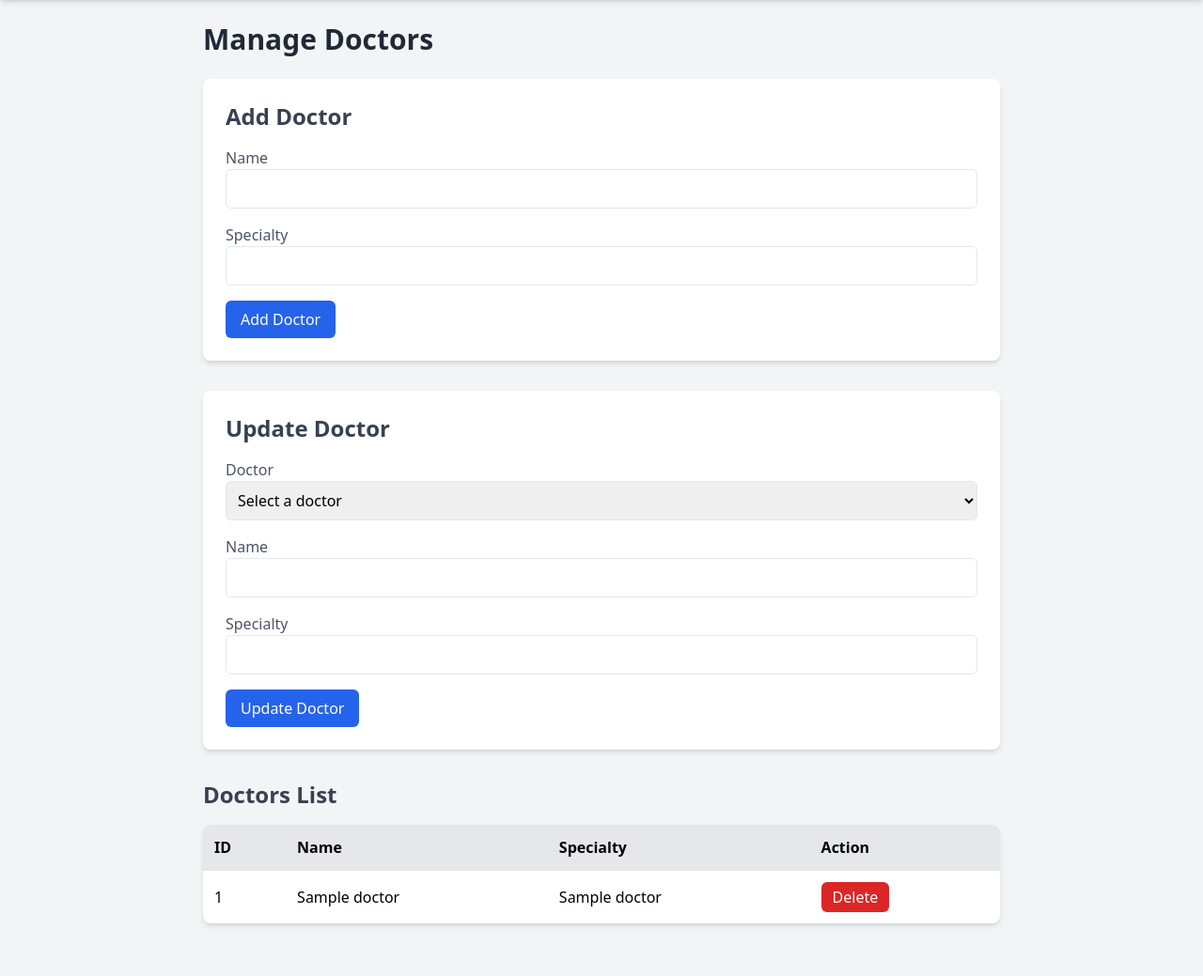
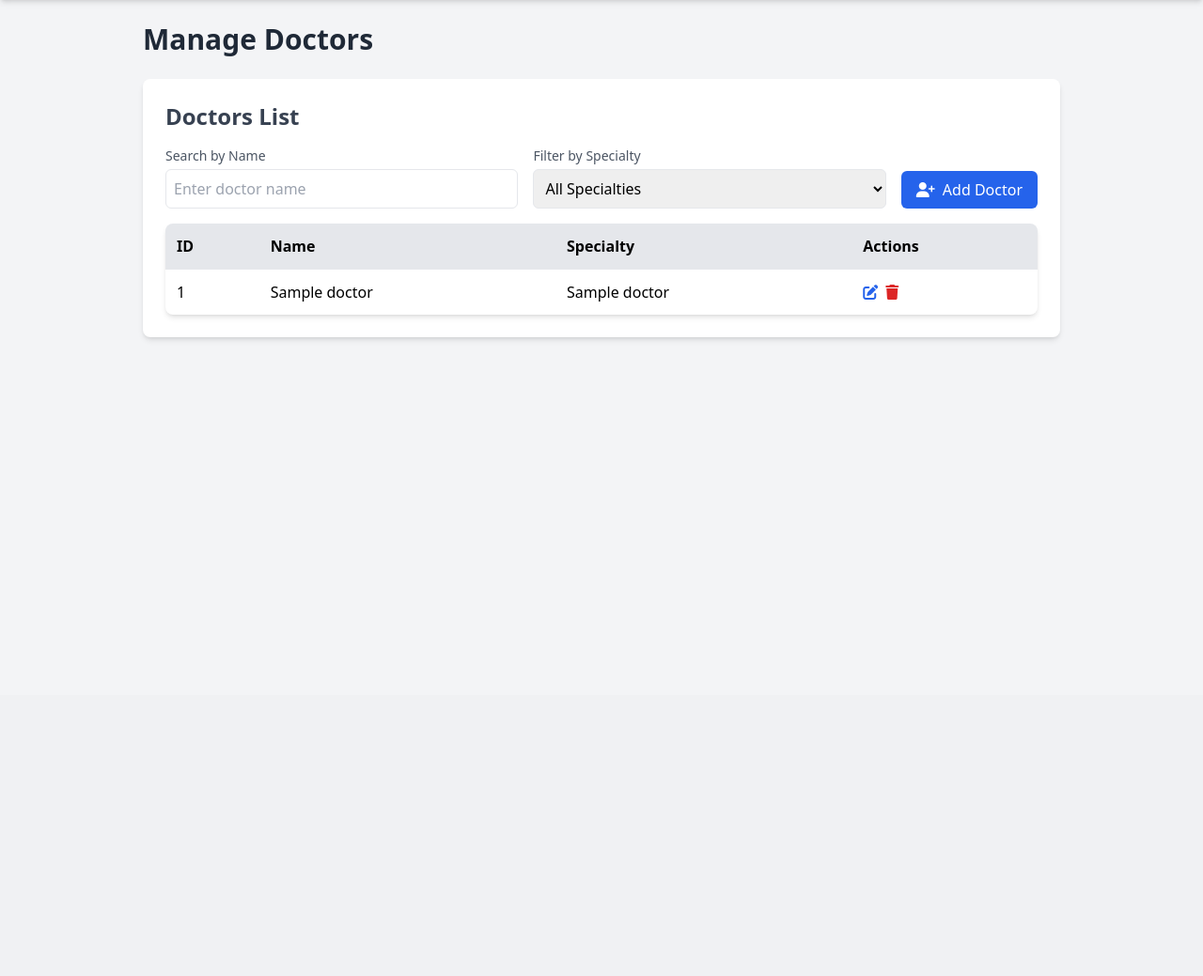
Before and after one commit to suraiyasultana826/Health, a FastAPI app: template templates/doctors.html in a window 1280 px wide. Shown: the part 60-1099 px from the top of the page at 94% size. After the commit the page ends 422 px from the top, so only its background shows below. Run offline with FastAPI, Linux system fonts and the light colour scheme; the template is opened without the code that fills it: most values are stand-ins (such as "Sample title", 1, 10 or a date in 2020); parts of the project's set-up code (start-up, migrations or seed data) failed here and were passed over; some libraries are stand-ins or nearby versions.

Commit message:
added modal system

```diff
--- a/static/scripts.js
+++ b/static/scripts.js
@@ -9,6 +9,27 @@ function showModal(message, type) {
 
 function closeModal() {
     document.getElementById('feedback-modal').style.display = 'none';
+}
+
+function openAddDoctorModal() {
+    document.getElementById('add-doctor-modal').style.display = 'block';
+}
+
+function closeAddDoctorModal() {
+    document.getElementById('add-doctor-modal').style.display = 'none';
+    document.getElementById('add-doctor-form').reset();
+}
+
+function openEditDoctorModal(id, name, specialty) {
+    document.getElementById('edit-doctor-id').value = id;
+    document.getElementById('edit-doctor-name').value = name;
+    document.getElementById('edit-doctor-specialty').value = specialty;
+    document.getElementById('edit-doctor-modal').style.display = 'block';
+}
+
+function closeEditDoctorModal() {
+    document.getElementById('edit-doctor-modal').style.display = 'none';
+    document.getElementById('edit-doctor-form').reset();
 }
 
 function validateForm(formId) {
@@ -42,8 +63,10 @@ async function submitForm(event, endpoint, formId, entity) {
         const result = await response.json();
         if (result.status === 'success') {
             const idKey = entity.toLowerCase() + '_id';
-            showModal(`Success: ${entity} ${formId.includes('add') ? 'created with ID ' + result[idKey] : formId.includes('update') ? 'updated' : 'deleted'}`, 'success');
+            showModal(`Success: ${entity} ${formId.includes('add') ? 'created with ID ' + result[idKey] : 'updated'}`, 'success');
             form.reset();
+            if (formId.includes('add')) closeAddDoctorModal();
+            if (formId.includes('edit')) closeEditDoctorModal();
             setTimeout(() => window.location.reload(), 2000);
         } else {
             showModal(result.message || `Error processing ${entity.toLowerCase()} request`, 'error');
@@ -73,3 +96,17 @@ async function deleteEntity(id, entity, endpoint) {
         showModal(`Error deleting ${entity.toLowerCase()}`, 'error');
     }
 }
+
+function filterDoctors() {
+    const searchName = document.getElementById('search-name').value.toLowerCase();
+    const filterSpecialty = document.getElementById('filter-specialty').value;
+    const rows = document.querySelectorAll('#doctors-table tbody tr');
+
+    rows.forEach(row => {
+        const name = row.dataset.name.toLowerCase();
+        const specialty = row.dataset.specialty;
+        const matchesName = name.includes(searchName);
+        const matchesSpecialty = filterSpecialty === '' || specialty === filterSpecialty;
+        row.style.display = matchesName && matchesSpecialty ? '' : 'none';
+    });
+}
--- a/templates/doctors.html
+++ b/templates/doctors.html
@@ -7,90 +7,118 @@
     <link rel="icon" type="image/x-icon" href="/static/favicon.ico">
     <script src="https://cdn.tailwindcss.com"></script>
     <script src="/static/scripts.js"></script>
+    <link rel="stylesheet" href="https://cdnjs.cloudflare.com/ajax/libs/font-awesome/6.4.0/css/all.min.css">
 </head>
 <body class="bg-gray-100 font-sans">
     {% include 'navbar.html' %}
-    <div class="container mx-auto p-6 max-w-4xl">
+    <div class="container mx-auto p-6 max-w-5xl">
         <h1 class="text-3xl font-bold text-gray-800 mb-6">Manage Doctors</h1>
 
         <!-- Feedback Modal -->
         <div id="feedback-modal" class="hidden fixed inset-0 bg-gray-600 bg-opacity-50 flex items-center justify-center z-50">
-            <div id="modal-message" class="p-4 rounded-lg">
-                <button onclick="closeModal()" class="mt-4 bg-blue-600 text-white px-4 py-2 rounded-md hover:bg-blue-700">Close</button>
+            <div id="modal-message" class="p-6 rounded-lg shadow-lg max-w-md w-full">
+                <button onclick="closeModal()" class="mt-4 bg-blue-600 text-white px-4 py-2 rounded-md hover:bg-blue-700 w-full">Close</button>
             </div>
         </div>
 
-        <!-- Add Doctor -->
-        <div class="mb-8 bg-white p-6 rounded-lg shadow-md">
+        <!-- Add Doctor Modal -->
+        <div id="add-doctor-modal" class="hidden fixed inset-0 bg-gray-600 bg-opacity-50 flex items-center justify-center z-50">
+            <div class="bg-white p-6 rounded-lg shadow-lg max-w-md w-full transform transition-all">
                 <h2 class="text-2xl font-semibold text-gray-700 mb-4">Add Doctor</h2>
                 <form id="add-doctor-form" onsubmit="submitForm(event, '/doctors', 'add-doctor-form', 'Doctor')">
                     <div class="mb-4">
-                    <label class="block text-gray-600">Name</label>
-                    <input type="text" name="name" class="w-full p-2 border rounded-md" required>
+                        <label class="block text-gray-600 text-sm font-medium mb-1">Name</label>
+                        <input type="text" name="name" class="w-full p-2 border rounded-md focus:ring-2 focus:ring-blue-500" required>
                     </div>
                     <div class="mb-4">
-                    <label class="block text-gray-600">Specialty</label>
-                    <input type="text" name="specialty" class="w-full p-2 border rounded-md" required>
+                        <label class="block text-gray-600 text-sm font-medium mb-1">Specialty</label>
+                        <input type="text" name="specialty" class="w-full p-2 border rounded-md focus:ring-2 focus:ring-blue-500" required>
                     </div>
+                    <div class="flex justify-end space-x-2">
+                        <button type="button" onclick="closeAddDoctorModal()" class="bg-gray-300 text-gray-800 px-4 py-2 rounded-md hover:bg-gray-400">Cancel</button>
                         <button type="submit" class="bg-blue-600 text-white px-4 py-2 rounded-md hover:bg-blue-700">Add Doctor</button>
+                    </div>
                 </form>
             </div>
+        </div>
 
-        <!-- Update Doctor -->
+        <!-- Edit Doctor Modal -->
+        <div id="edit-doctor-modal" class="hidden fixed inset-0 bg-gray-600 bg-opacity-50 flex items-center justify-center z-50">
+            <div class="bg-white p-6 rounded-lg shadow-lg max-w-md w-full transform transition-all">
+                <h2 class="text-2xl font-semibold text-gray-700 mb-4">Edit Doctor</h2>
+                <form id="edit-doctor-form" onsubmit="submitForm(event, '/doctors/update', 'edit-doctor-form', 'Doctor')">
+                    <input type="hidden" name="doctor_id" id="edit-doctor-id">
+                    <div class="mb-4">
+                        <label class="block text-gray-600 text-sm font-medium mb-1">Name</label>
+                        <input type="text" name="name" id="edit-doctor-name" class="w-full p-2 border rounded-md focus:ring-2 focus:ring-blue-500" required>
+                    </div>
+                    <div class="mb-4">
+                        <label class="block text-gray-600 text-sm font-medium mb-1">Specialty</label>
+                        <input type="text" name="specialty" id="edit-doctor-specialty" class="w-full p-2 border rounded-md focus:ring-2 focus:ring-blue-500" required>
+                    </div>
+                    <div class="flex justify-end space-x-2">
+                        <button type="button" onclick="closeEditDoctorModal()" class="bg-gray-300 text-gray-800 px-4 py-2 rounded-md hover:bg-gray-400">Cancel</button>
+                        <button type="submit" class="bg-blue-600 text-white px-4 py-2 rounded-md hover:bg-blue-700">Update Doctor</button>
+                    </div>
+                </form>
+            </div>
+        </div>
+
+        <!-- Search and Filter -->
         <div class="mb-8 bg-white p-6 rounded-lg shadow-md">
-            <h2 class="text-2xl font-semibold text-gray-700 mb-4">Update Doctor</h2>
-            <form id="update-doctor-form" onsubmit="submitForm(event, '/doctors/update', 'update-doctor-form', 'Doctor')">
-                <div class="mb-4">
-                    <label class="block text-gray-600">Doctor</label>
-                    <select name="doctor_id" class="w-full p-2 border rounded-md" required>
-                        <option value="" disabled selected>Select a doctor</option>
+            <h2 class="text-2xl font-semibold text-gray-700 mb-4">Doctors List</h2>
+            <div class="flex flex-col md:flex-row md:items-end md:space-x-4 mb-4">
+                <div class="mb-4 md:mb-0 md:flex-1">
+                    <label class="block text-gray-600 text-sm font-medium mb-1">Search by Name</label>
+                    <input type="text" id="search-name" class="w-full p-2 border rounded-md focus:ring-2 focus:ring-blue-500" placeholder="Enter doctor name" oninput="filterDoctors()">
+                </div>
+                <div class="mb-4 md:mb-0 md:flex-1">
+                    <label class="block text-gray-600 text-sm font-medium mb-1">Filter by Specialty</label>
+                    <select id="filter-specialty" class="w-full p-2 border rounded-md focus:ring-2 focus:ring-blue-500" onchange="filterDoctors()">
+                        <option value="">All Specialties</option>
                         {% for doctor in doctors %}
-                        <option value="{{ doctor[0] }}">{{ doctor[1] }} ({{ doctor[2] }})</option>
+                        <option value="{{ doctor[2] }}">{{ doctor[2] }}</option>
                         {% endfor %}
                     </select>
                 </div>
-                <div class="mb-4">
-                    <label class="block text-gray-600">Name</label>
-                    <input type="text" name="name" class="w-full p-2 border rounded-md" required>
-                </div>
-                <div class="mb-4">
-                    <label class="block text-gray-600">Specialty</label>
-                    <input type="text" name="specialty" class="w-full p-2 border rounded-md" required>
-                </div>
-                <button type="submit" class="bg-blue-600 text-white px-4 py-2 rounded-md hover:bg-blue-700">Update Doctor</button>
-            </form>
+                <button onclick="openAddDoctorModal()" class="bg-blue-600 text-white px-4 py-2 rounded-md hover:bg-blue-700 flex items-center">
+                    <i class="fas fa-user-plus mr-2"></i>Add Doctor
+                </button>
             </div>
 
             <!-- Doctors List -->
             {% if doctors %}
-        <div class="mb-8">
-            <h2 class="text-2xl font-semibold text-gray-700 mb-4">Doctors List</h2>
-            <table class="w-full bg-white shadow-md rounded-lg overflow-hidden">
+            <table id="doctors-table" class="w-full bg-white shadow-md rounded-lg overflow-hidden">
                 <thead class="bg-gray-200">
                     <tr>
                         <th class="p-3 text-left">ID</th>
                         <th class="p-3 text-left">Name</th>
                         <th class="p-3 text-left">Specialty</th>
-                        <th class="p-3 text-left">Action</th>
+                        <th class="p-3 text-left">Actions</th>
                     </tr>
                 </thead>
                 <tbody>
                     {% for doctor in doctors %}
-                    <tr class="border-t">
+                    <tr class="border-t" data-name="{{ doctor[1] }}" data-specialty="{{ doctor[2] }}">
                         <td class="p-3">{{ doctor[0] }}</td>
                         <td class="p-3">{{ doctor[1] }}</td>
                         <td class="p-3">{{ doctor[2] }}</td>
-                        <td class="p-3">
-                            <button onclick="deleteEntity({{ doctor[0] }}, 'Doctor', '/doctors/delete')" class="bg-red-600 text-white px-3 py-1 rounded-md hover:bg-red-700">Delete</button>
+                        <td class="p-3 flex space-x-2">
+                            <button onclick="openEditDoctorModal({{ doctor[0] }}, '{{ doctor[1] }}', '{{ doctor[2] }}')" class="text-blue-600 hover:text-blue-800">
+                                <i class="fas fa-edit"></i>
+                            </button>
+                            <button onclick="deleteEntity({{ doctor[0] }}, 'Doctor', '/doctors/delete')" class="text-red-600 hover:text-red-800">
+                                <i class="fas fa-trash"></i>
+                            </button>
                         </td>
                     </tr>
                     {% endfor %}
                 </tbody>
             </table>
-        </div>
             {% else %}
             <p class="text-gray-600">No doctors found.</p>
             {% endif %}
         </div>
+    </div>
 </body>
 </html>
```
Lines whose indentation alone changed are shown as unchanged.
